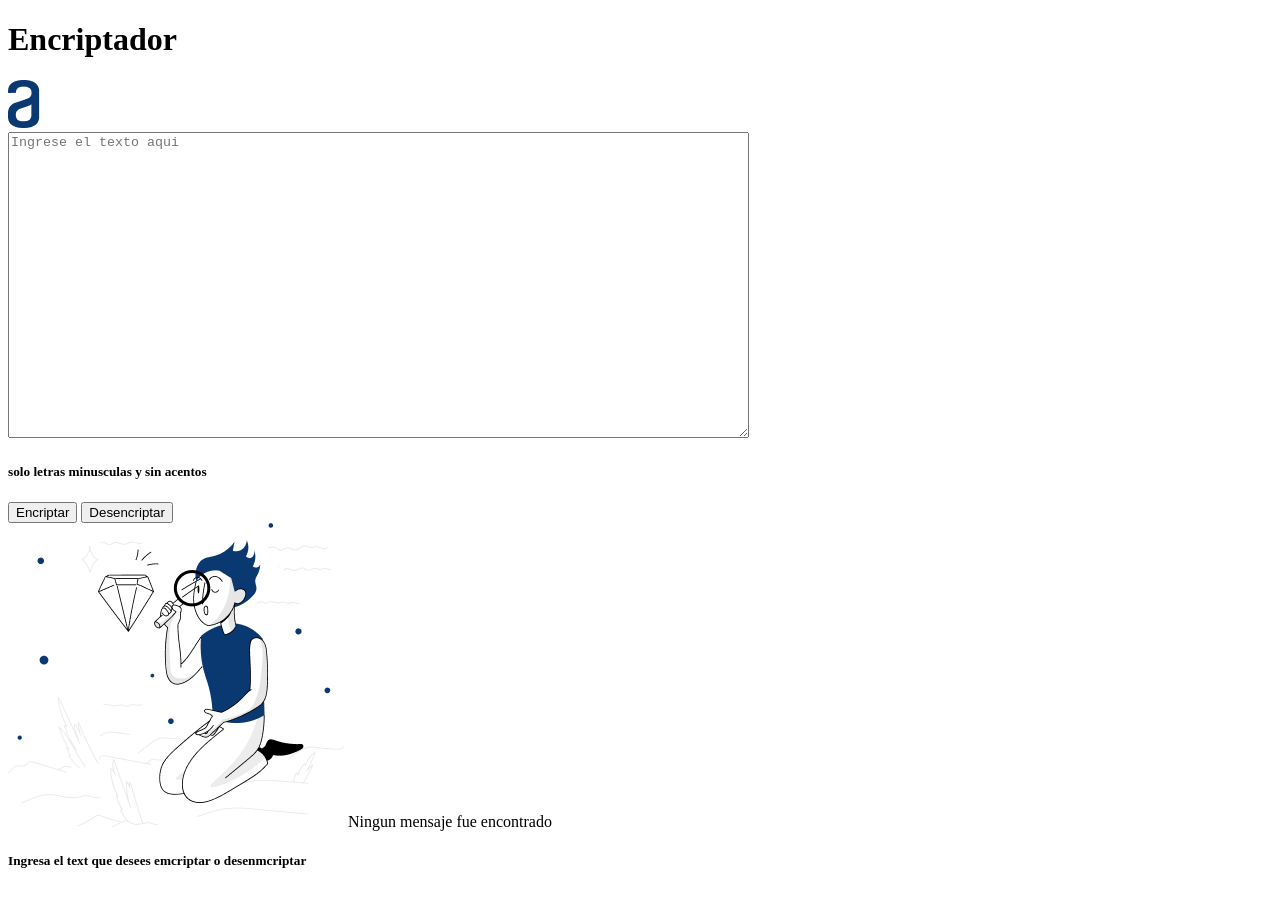
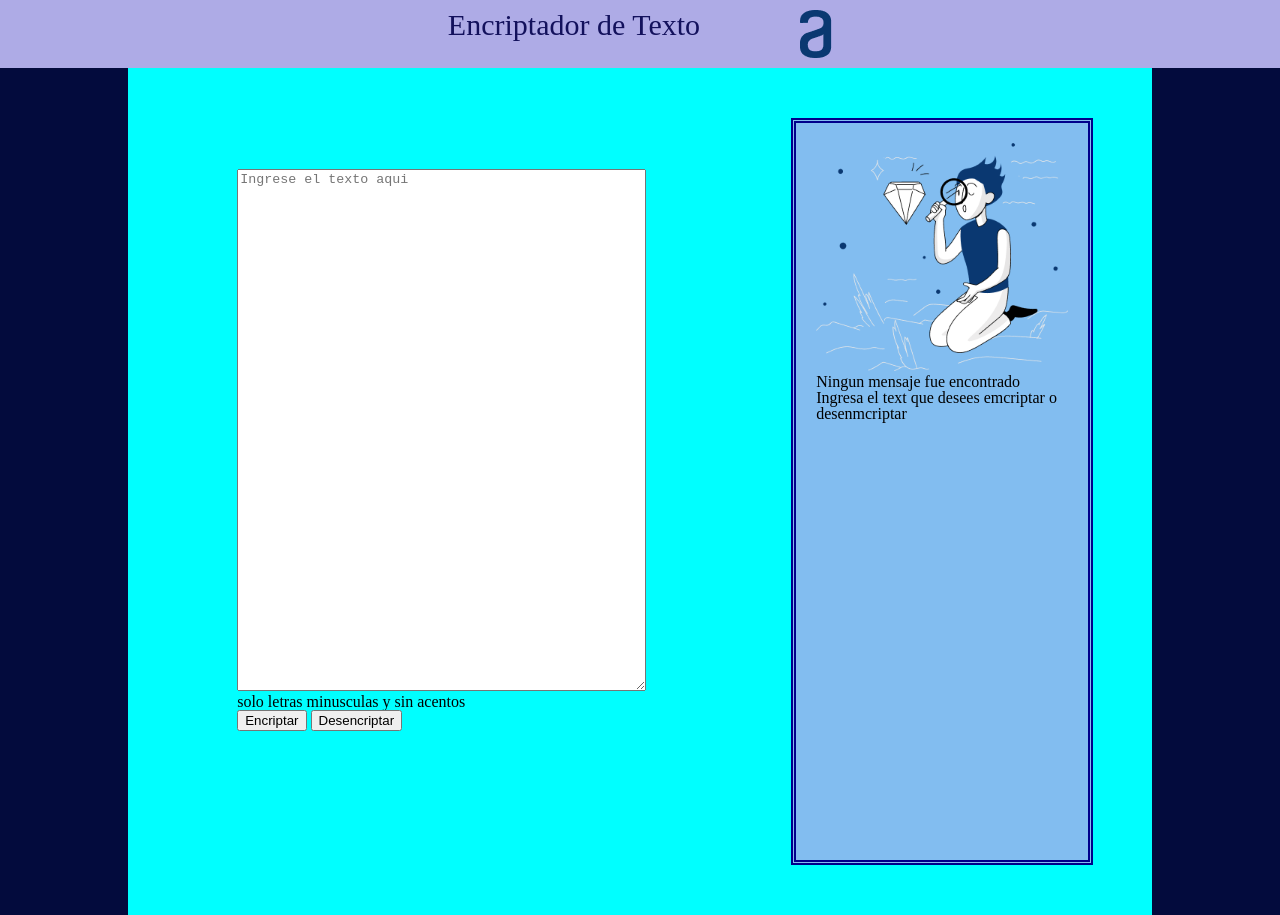
Before and after one commit to AlfredoRomel/EncriptadorG5, a plain HTML site: page index.html in a window 1280 px wide. Before the commit the page ends 892 px from the top, so only its background shows below. Drawn offline with Linux system fonts and the light colour scheme.

Commit message:
actualizacion front

```diff
--- a/index.html
+++ b/index.html
@@ -3,27 +3,32 @@
 
 <head>
     <meta charset="UTF-8">
+    <meta name="viewport" content="width=divice-with,initial-scale=1.0">
+    <link rel="stylesheet" href="reset.css">
     <link rel="stylesheet" href="style.css">
     <title>Document</title>
 </head>
 <header>
-    <h1>Encriptador</h1>
-    <img src="Vector.png" </header>
+    <div class="titulo">
+        <h1>Encriptador de Texto</h1>
+        <img src="Vector.png">
+    </div>
+</header>
 
 <body>
     <div class="container">
-            <div class="card">
-                <div class="card-header">
-                    <textarea id="text" placeholder="Ingrese el texto aqui" cols="90" rows="20"></textarea>
+        <div class="cardcontainer">
+            <div class="cardencriptador">
+                <textarea id="text" placeholder="Ingrese el texto aqui" rows="40" cols="80"></textarea>
                 <h5>solo letras minusculas y sin acentos</h5>
-                </div>
-                <div class="card-buttons">
+                <div id="buttons">
                     <input type="button" value="Encriptar">
                     <input type="button" value="Desencriptar">
                 </div>
-                <div class="card-body">
+            </div>
+            <div class="cardrespuesta">
                 <img src="Muñeco.png">
-                    <label for="">Ningun mensaje fue encontrado</label>
+                <h5>Ningun mensaje fue encontrado</h5>
                     <h5>Ingresa el text que desees emcriptar o desenmcriptar</h5>
             </div>
         </div>
--- /dev/null
+++ b/reset.css
@@ -0,0 +1,48 @@
+/* http://meyerweb.com/eric/tools/css/reset/
+   v2.0 | 20110126
+   License: none (public domain)
+*/
+
+html, body, div, span, applet, object, iframe,
+h1, h2, h3, h4, h5, h6, p, blockquote, pre,
+a, abbr, acronym, address, big, cite, code,
+del, dfn, em, img, ins, kbd, q, s, samp,
+small, strike, strong, sub, sup, tt, var,
+b, u, i, center,
+dl, dt, dd, ol, ul, li,
+fieldset, form, label, legend,
+table, caption, tbody, tfoot, thead, tr, th, td,
+article, aside, canvas, details, embed,
+figure, figcaption, footer, header, hgroup,
+menu, nav, output, ruby, section, summary,
+time, mark, audio, video {
+	margin: 0;
+	padding: 0;
+	border: 0;
+	font-size: 100%;
+	font: inherit;
+	vertical-align: baseline;
+}
+/* HTML5 display-role reset for older browsers */
+article, aside, details, figcaption, figure,
+footer, header, hgroup, menu, nav, section {
+	display: block;
+}
+body {
+	line-height: 1;
+}
+ol, ul {
+	list-style: none;
+}
+blockquote, q {
+	quotes: none;
+}
+blockquote:before, blockquote:after,
+q:before, q:after {
+	content: '';
+	content: none;
+}
+table {
+	border-collapse: collapse;
+	border-spacing: 0;
+}
--- a/style.css
+++ b/style.css
@@ -1,2 +1,57 @@
-/*creando css*/
-var css = '<style>' +
+@media screen and(max-width:800px) {
+}
+header{
+    max-width: 100%;
+    background-color:rgb(174, 171, 230);
+    padding:10px;
+}
+img{
+    max-width: 100%;
+    height:auto;
+}
+h1{
+    color: rgb(19, 17, 92);
+    font-size: 30px;
+    padding-right: 100px;
+}
+body{
+    max-width: 100%;
+    height: auto;
+    background-color:rgb(3, 11, 61);
+}
+.titulo{
+    display: flex;
+    justify-content: center;
+}
+.container{
+    background-color: aqua;
+    max-width: 80%;
+    margin:0 auto;
+    display:flex;
+    justify-content:center;
+}
+.cardcontainer {
+display: flex;
+}
+.cardencriptador{
+    width: 40%;
+    padding: 10%;
+
+}
+textarea{
+   max-width: 100%;
+    height: 80%;
+}
+.cardrespuesta{
+    width: 40%;
+    background-color: rgb(130, 189, 240);
+    border: 5px double darkblue;
+    margin: 5%;
+    padding: 2%;
+}
+
+}
+h5{
+    margin-top: 5%;
+    margin-bottom: 5%;
+}
```
Lines whose indentation alone changed are shown as unchanged.
